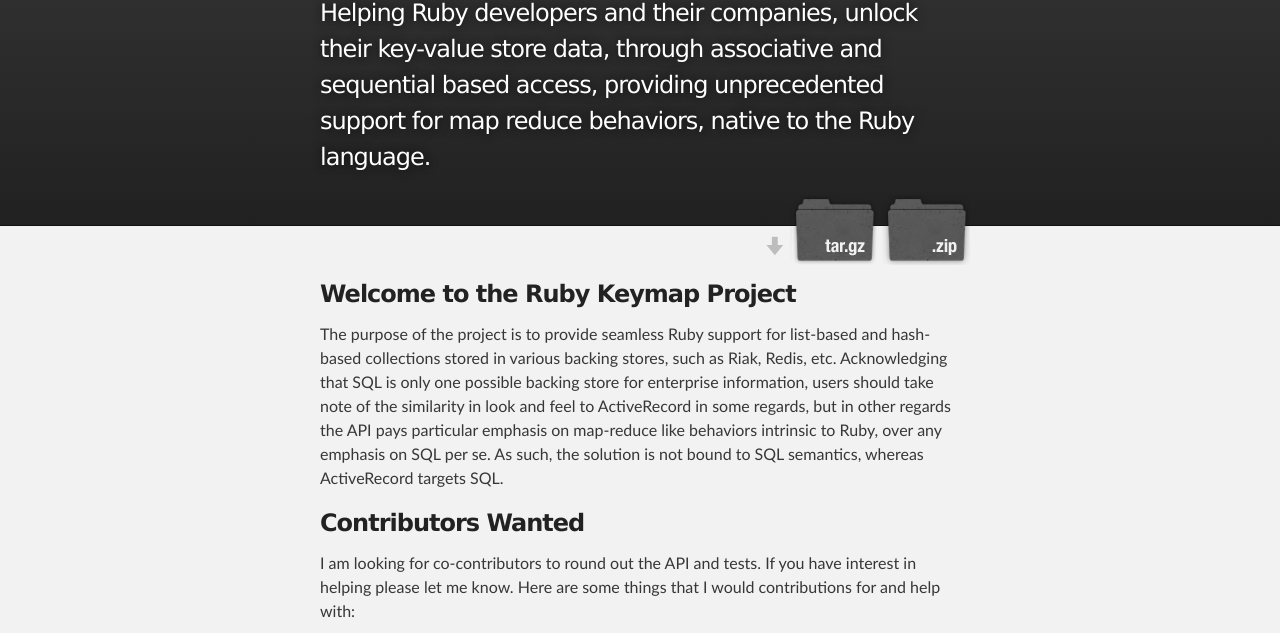
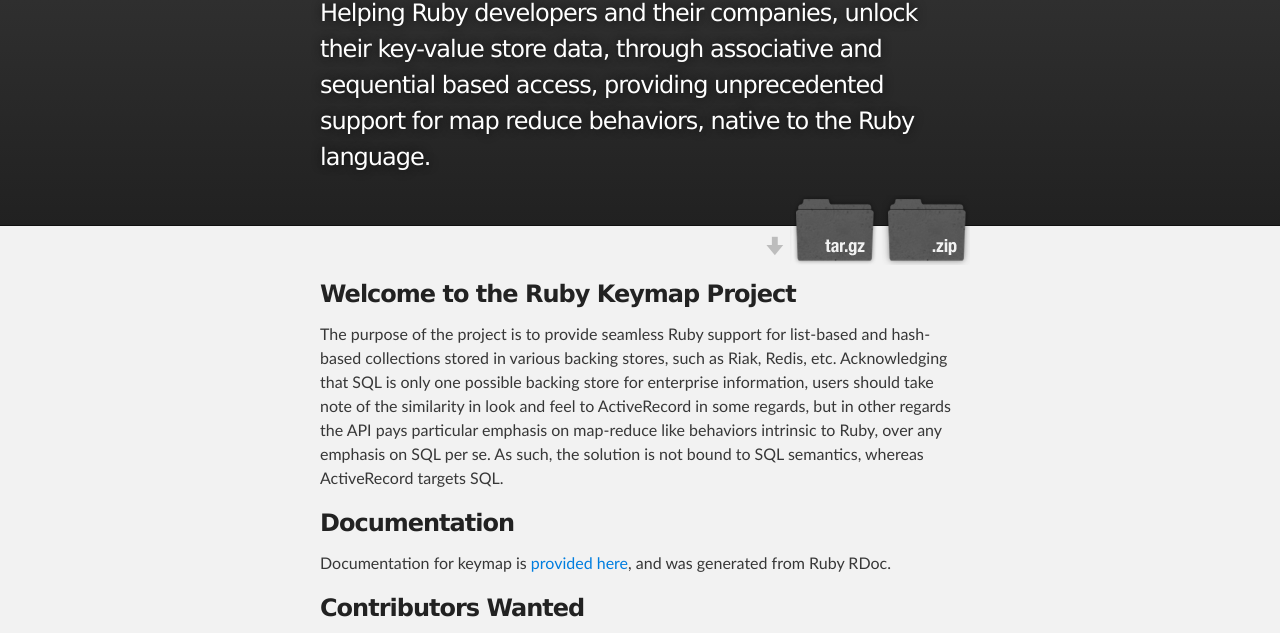
Before and after one commit to rbuck/keymap, a plain HTML site: page index.html in a window 1280 px wide. Shown: the part 128-761 px from the top of the page. Drawn offline with Linux system fonts and the light colour scheme.

Commit message:
Add link to rdoc.

```diff
--- a/index.html
+++ b/index.html
@@ -45,6 +45,11 @@
       similarity in look and feel to ActiveRecord in some regards, but in other regards the API pays
       particular emphasis on map-reduce like behaviors intrinsic to Ruby, over any emphasis on SQL
       per se. As such, the solution is not bound to SQL semantics, whereas ActiveRecord targets SQL.</p>
+
+    <h3>Documentation</h3>
+
+    <p>Documentation for keymap is <a href="http://rbuck.github.com/keymap/rdoc">provided here</a>, and was
+      generated from Ruby RDoc.</p>
 
     <h3>Contributors Wanted</h3>
 
```
